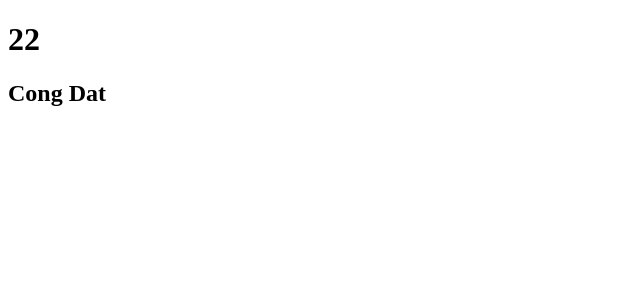
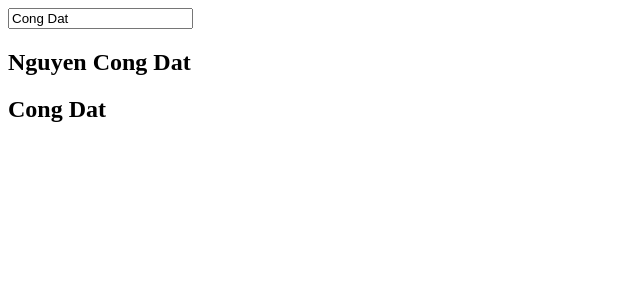
Before and after one commit to MrNoooo007/Learn-Angular, an Angular app: page / in a window 1280 px wide. Shown: the top 300 px of the page, without its empty margins (0-640 px from the left). Built offline with nearby package versions, Linux system fonts and the light colour scheme.

Commit message:
add code for two way data binding

```diff
--- a/src/app/app.component.html
+++ b/src/app/app.component.html
@@ -1,2 +1,5 @@
-<h1>{{ age }}</h1>
+
+<input type="text" [ngModel]="name" (ngModelChange)="yourName = $event" />
+
+<h2>{{ yourName }}</h2>
 <h2>{{ name }}</h2>
--- a/src/app/app.component.ts
+++ b/src/app/app.component.ts
@@ -9,4 +9,5 @@ export class AppComponent {
   title = 'angular-learning';
   name = 'Cong Dat';
   age = 22;
+  yourName = 'Nguyen Cong Dat';
 }
```
Also changed, not shown: src/app/app.module.ts (+6 -4 lines), 1 other file (tests, documents, lock files or other folders).
